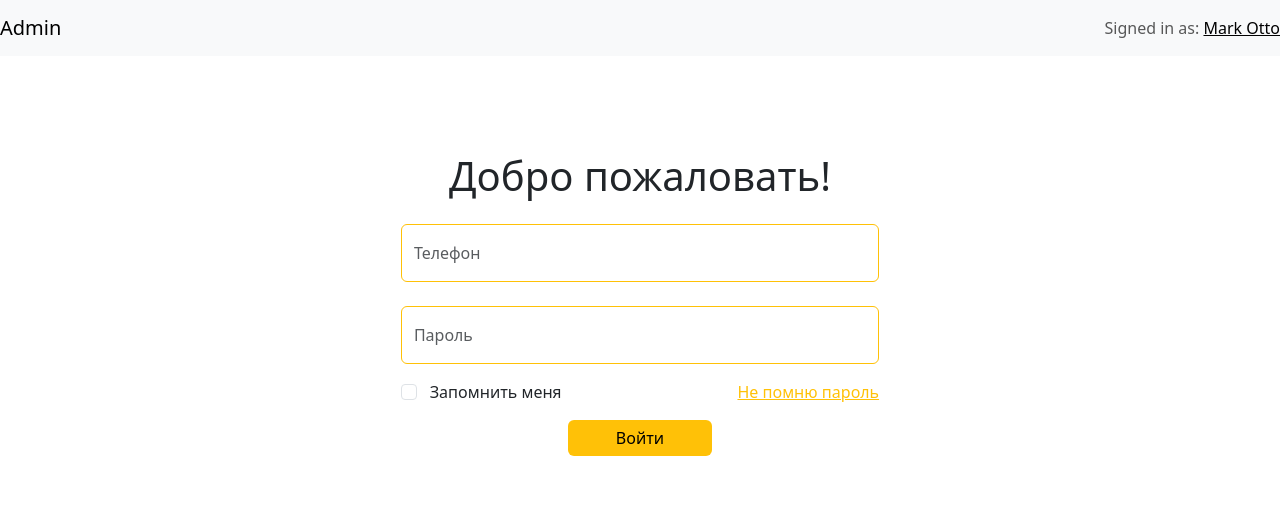
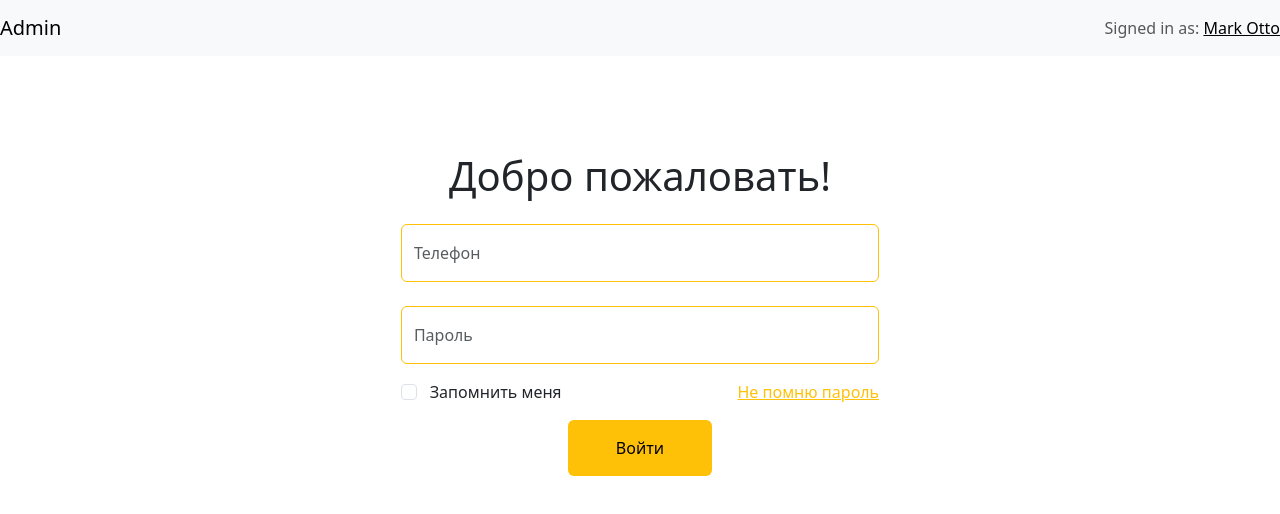
Before and after one commit to pp1e/male-club, a React (Create React App) app in the folder web_client/: page /login in a window 1280 px wide. Shown: the top 514 px of the page. Built offline with nearby package versions, Linux system fonts and the light colour scheme.

Commit message:
Padding in login page added.

```diff
--- a/web_client/src/components/LoginPage/LoginPage.tsx
+++ b/web_client/src/components/LoginPage/LoginPage.tsx
@@ -44,7 +44,7 @@ const LoginPage = (props: IProps): ReactElement => {
                             </div>
                             <a className="link-warning login-page_password-reminder">Не помню пароль</a>
                         </div>
-                        <button type="submit" className="btn btn-warning px-5 border-0">Войти</button>
+                        <button type="submit" className="btn btn-warning px-5 py-3 border-0">Войти</button>
                     </form>
                 </div>
             </div>
```
